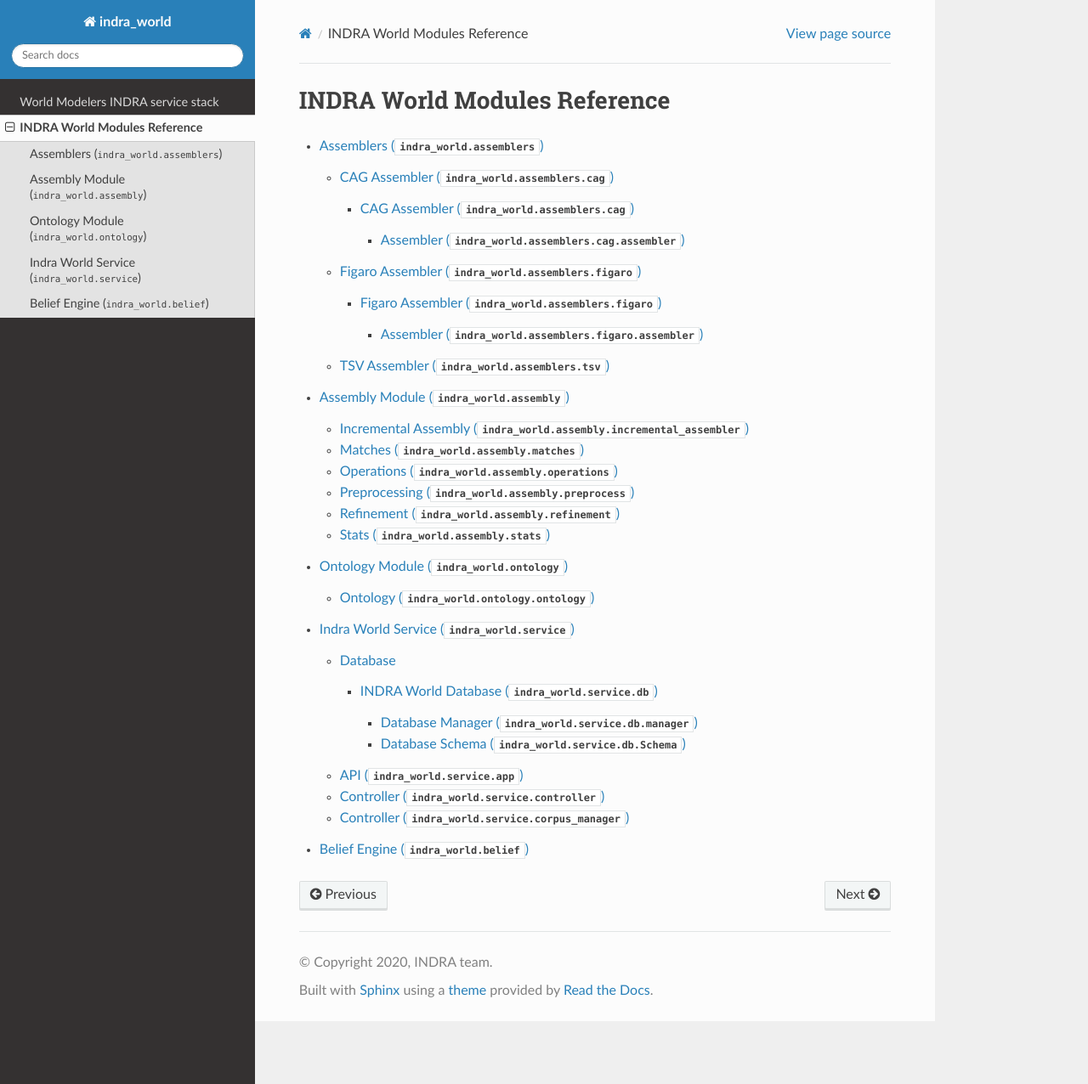
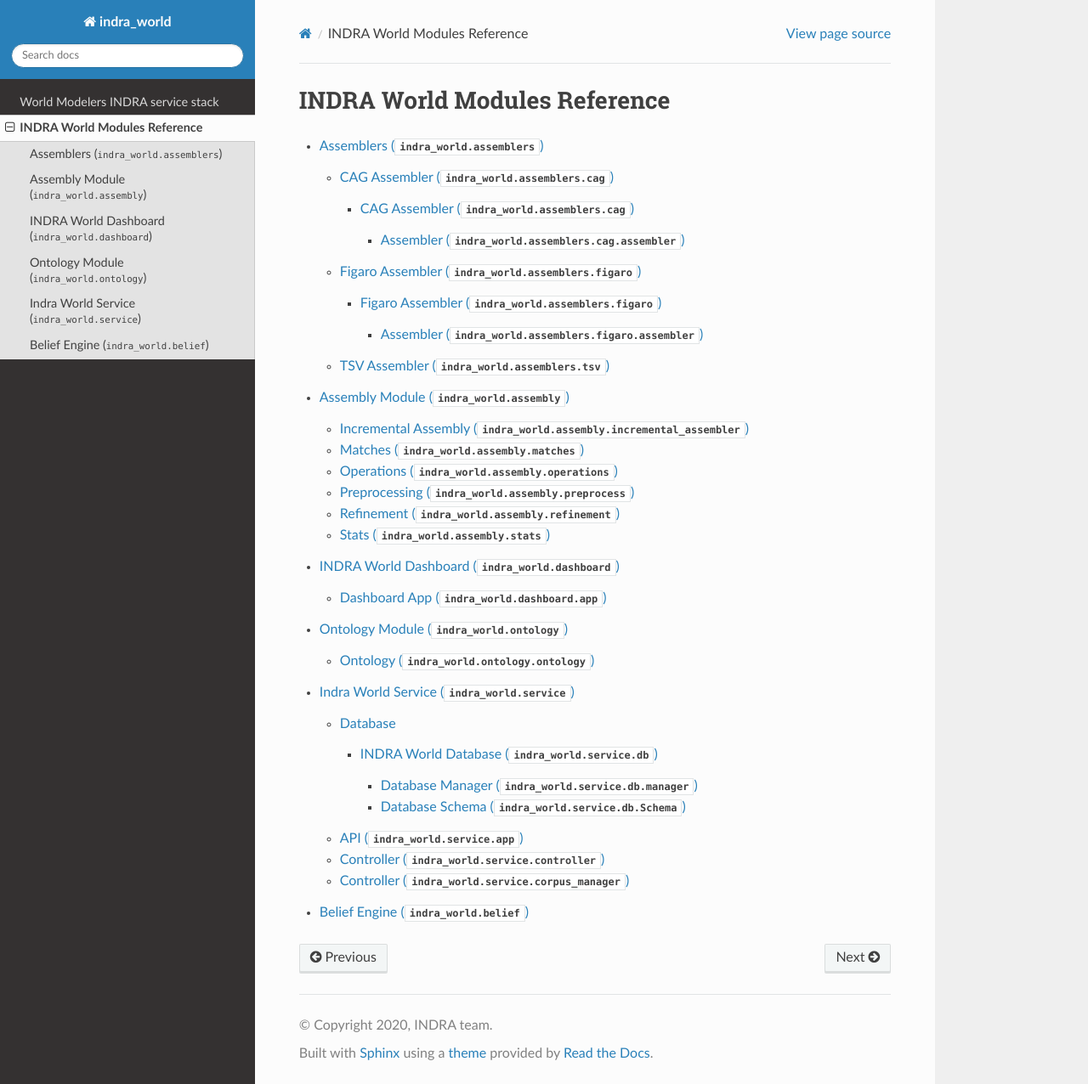
Before and after one commit to gyorilab/indra_world, a Sphinx documentation site: the page built from doc/modules/index.rst, in a window 1280 px wide and 1276 px high. Shown: the whole window at 85% size. Built offline with Sphinx 7.4.7 and the Read the Docs theme 2.0.0, drawn with Linux system fonts in a browser that asks for light colours.

Commit message:
Add dashboard module

```diff
--- /dev/null
+++ b/doc/modules/dashboard/index.rst
@@ -0,0 +1,11 @@
+INDRA World Dashboard (:py:mod:`indra_world.dashboard`)
+=======================================================
+
+.. automodule:: indra_world.dashboard
+    :members:
+
+Dashboard App (:py:mod:`indra_world.dashboard.app`)
+---------------------------------------------------
+
+.. automodule:: indra_world.dashboard.app
+    :members:
--- a/doc/modules/index.rst
+++ b/doc/modules/index.rst
@@ -8,6 +8,7 @@
 
    assemblers/index
    assembly/index
+   dashboard/index
    ontology/index
    service/index
    belief
```
